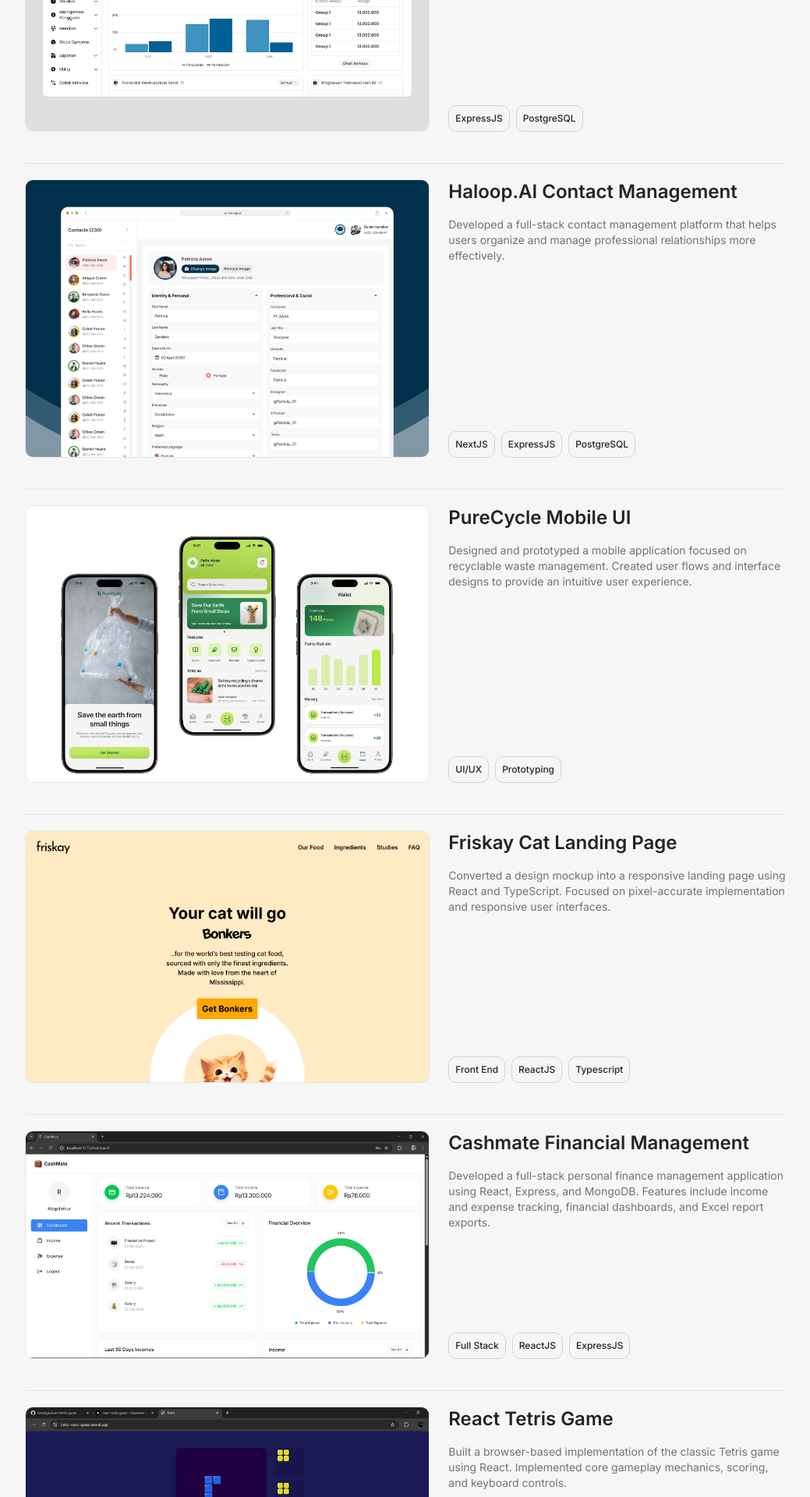
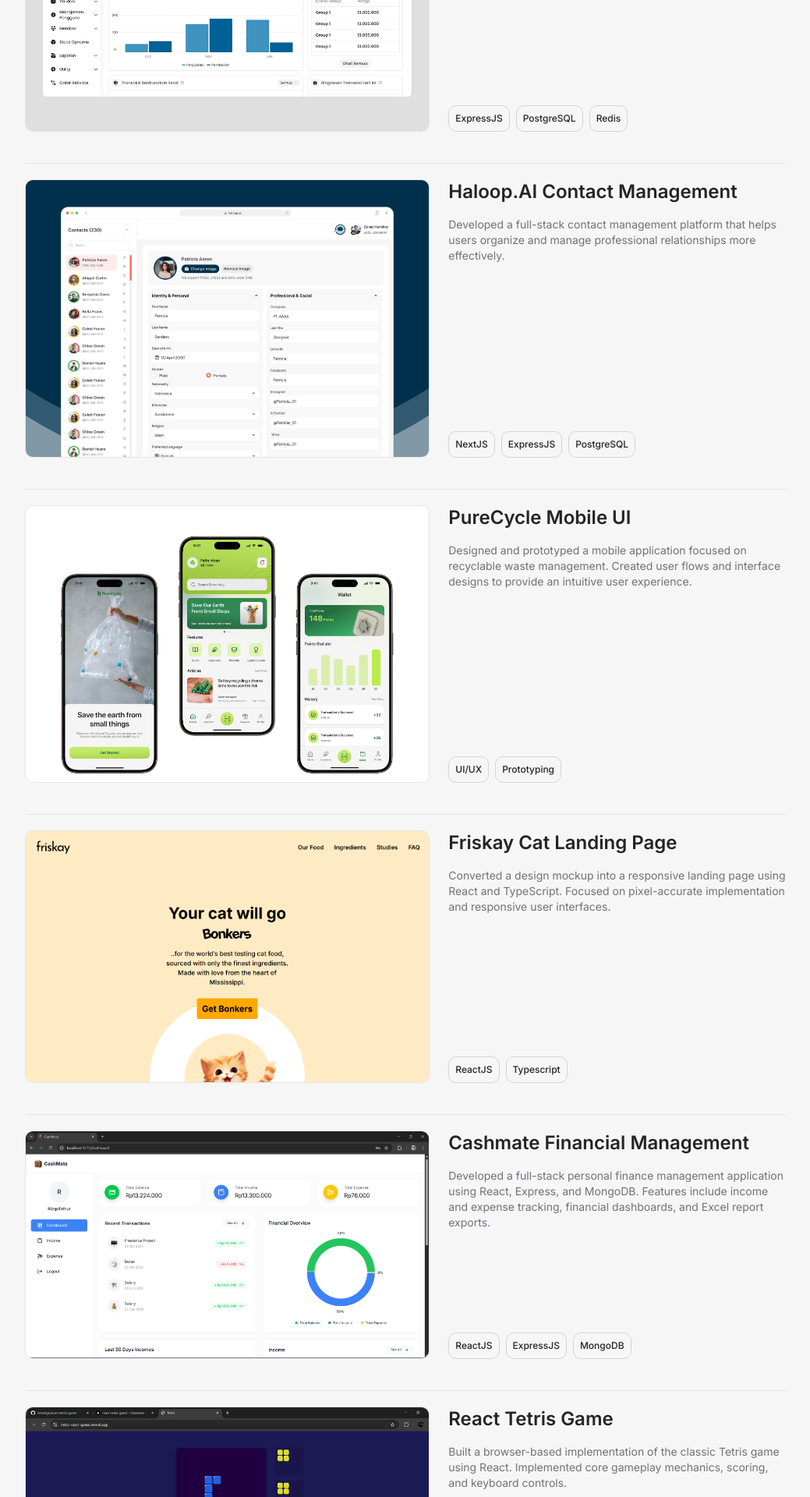
Before and after one commit to nerveign/portofolio, a React (Vite) app: page /works in a window 1280 px wide. Shown: the part 520-2440 px from the top of the page at 78% size, without its empty margins (120-1159 px from the left). Built offline with nearby package versions, Linux system fonts and the light colour scheme.

Commit message:
Feat: update portofolio

```diff
--- a/src/data/projectsData.ts
+++ b/src/data/projectsData.ts
@@ -12,7 +12,7 @@
     imageURL: `${url}/Portofolio-BJG.png`,
     title: 'BJG Point of Sales',
     description: 'Managed operational and transaction processes, developed modules, APIs, and database functionalities to support business workflows and transaction management.',
-    label: ['ExpressJS', 'PostgreSQL'],
+    label: ['ExpressJS', 'PostgreSQL', 'Redis'],
   },
   {
     imageURL: `${url}/Portofolio-Haloop.png`,
@@ -30,18 +30,18 @@
     imageURL: `${url}/portofolio-5.png`,
     title: 'Friskay Cat Landing Page',
     description: 'Converted a design mockup into a responsive landing page using React and TypeScript. Focused on pixel-accurate implementation and responsive user interfaces.',
-    label: ['Front End', 'ReactJS', 'Typescript'],
+    label: ['ReactJS', 'Typescript'],
   },
   {
     imageURL: `${url}/portofolio-4.png`,
     title: 'Cashmate Financial Management',
     description: 'Developed a full-stack personal finance management application using React, Express, and MongoDB. Features include income and expense tracking, financial dashboards, and Excel report exports.',
-    label: ['Full Stack', 'ReactJS', 'ExpressJS'],
+    label: ['ReactJS', 'ExpressJS', 'MongoDB'],
   },
   {
     imageURL: `${url}/portofolio-3.png`,
     title: 'React Tetris Game',
     description: 'Built a browser-based implementation of the classic Tetris game using React. Implemented core gameplay mechanics, scoring, and keyboard controls.',
-    label: ['Front End', 'ReactJS'],
+    label: ['ReactJS'],
   },
 ];
```
